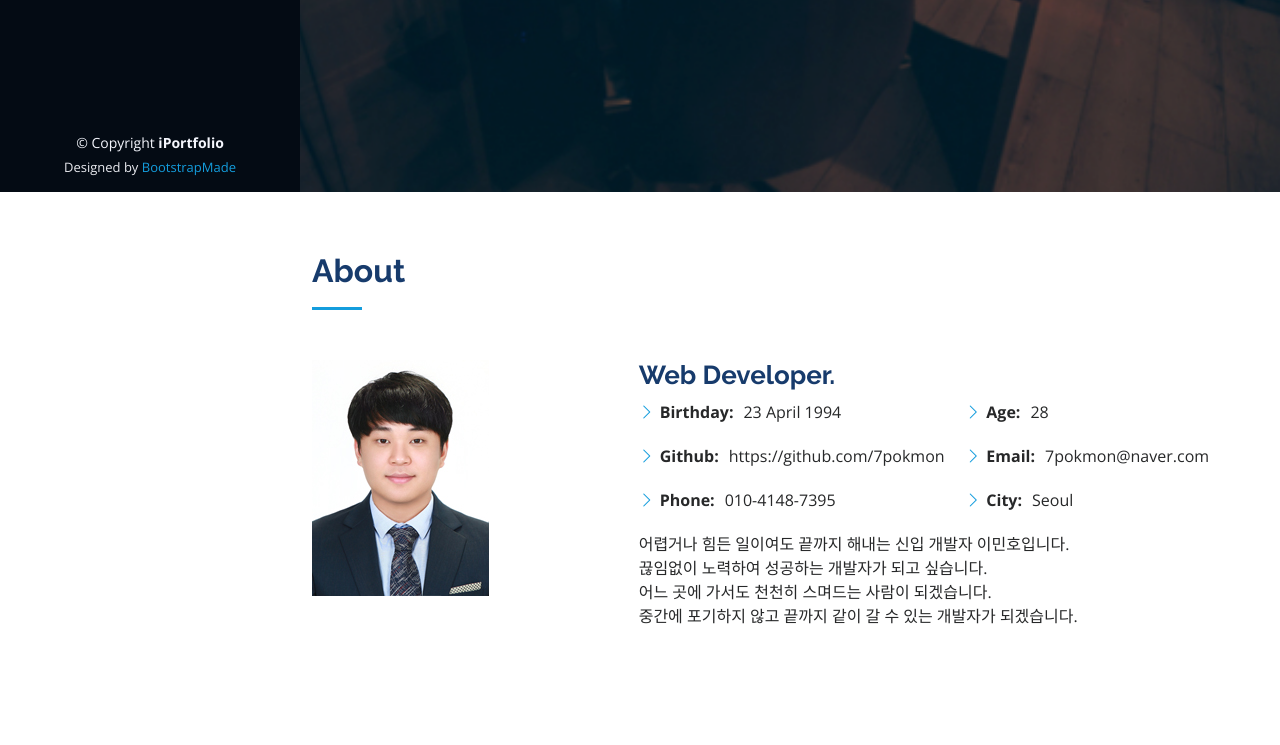
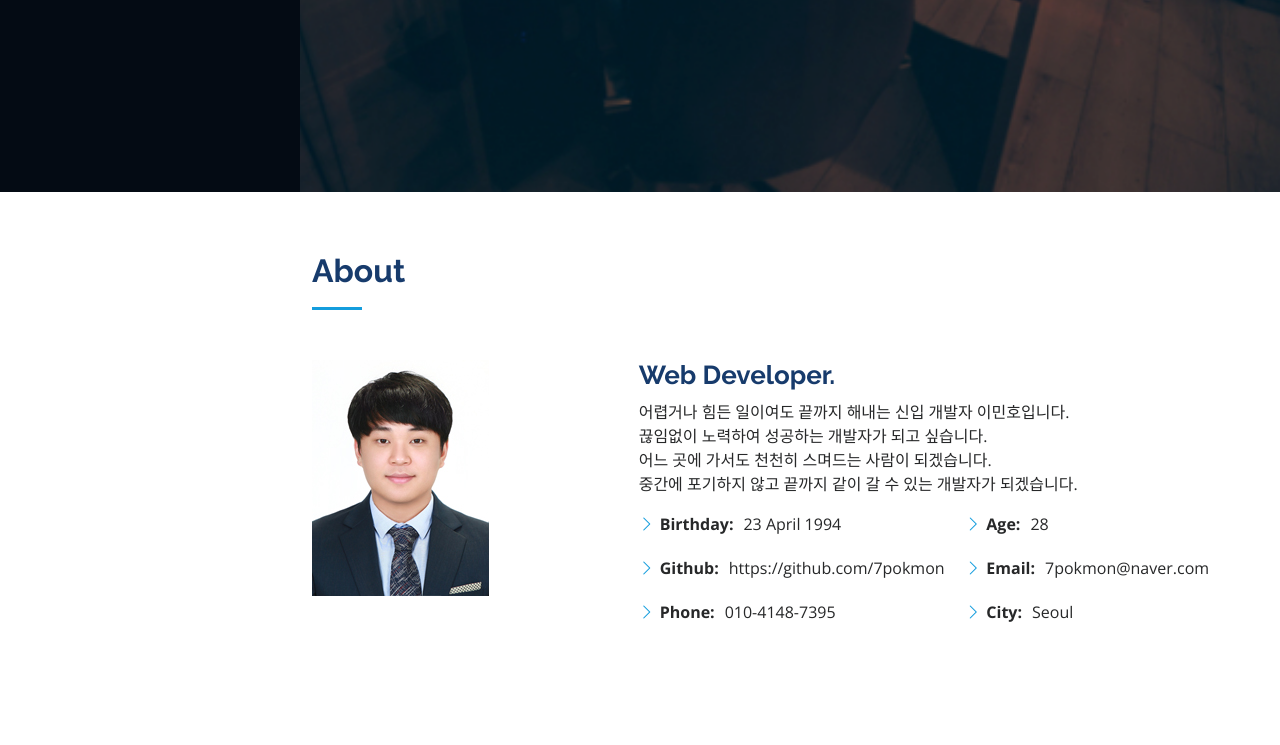
Before and after one commit to 7pokmon/7pokmon.github.io, a plain HTML site: page index.html in a window 1280 px wide. Shown: the part 608-1353 px from the top of the page. Drawn offline with nearby package versions, Linux system fonts and the light colour scheme.

Commit message:
자기소개위치수정, 오타수정

```diff
--- a/index.html
+++ b/index.html
@@ -85,13 +85,18 @@
         <div class="section-title">
           <h2>About</h2>
         </div>
-
         <div class="row">
           <div class="col-lg-4" data-aos="fade-right">
             <img src="assets/img/profile-img.jpg" class="img-fluid" alt="">
           </div>
           <div class="col-lg-8 pt-4 pt-lg-0 content" data-aos="fade-left">
             <h3>Web Developer.</h3>
+            <p>
+             어렵거나 힘든 일이여도 끝까지 해내는 신입 개발자 이민호입니다.<br>
+			끊임없이 노력하여 성공하는 개발자가 되고 싶습니다.<br>
+			어느 곳에 가서도 천천히 스며드는 사람이 되겠습니다.<br>
+			중간에 포기하지 않고 끝까지 같이 갈 수 있는 개발자가 되겠습니다.
+        </p>
             <div class="row">
               <div class="col-lg-6">
                 <ul>
@@ -108,12 +113,6 @@
                 </ul>
               </div>
             </div>
-            <p>
-             어렵거나 힘든 일이여도 끝까지 해내는 신입 개발자 이민호입니다.<br>
-			끊임없이 노력하여 성공하는 개발자가 되고 싶습니다.<br>
-			어느 곳에 가서도 천천히 스며드는 사람이 되겠습니다.<br>
-			중간에 포기하지 않고 끝까지 같이 갈 수 있는 개발자가 되겠습니다.
-            </p>
           </div>
         </div>
 
@@ -252,7 +251,7 @@
               </p>
                <h4>개인 프로젝트 - 쇼핑몰 관리자</h4>
                <hr>
-                 <p>프로젝트 기간 : 2020.04</p>
+                 <p>프로젝트 기간 : 2021.04</p>
                <hr>
                  <p>프로젝트 방식 : Model 1</p>
                  <p>프로젝트 도구 : Eclipse, Mariadb, Github</p>
@@ -418,18 +417,7 @@
 
   <!-- ======= Footer ======= -->
   <footer id="footer">
-    <div class="container">
-      <div class="copyright">
-        &copy; Copyright <strong><span>iPortfolio</span></strong>
-      </div>
-      <div class="credits">
-        <!-- All the links in the footer should remain intact. -->
-        <!-- You can delete the links only if you purchased the pro version. -->
-        <!-- Licensing information: https://bootstrapmade.com/license/ -->
-        <!-- Purchase the pro version with working PHP/AJAX contact form: https://bootstrapmade.com/iportfolio-bootstrap-portfolio-websites-template/ -->
-        Designed by <a href="https://bootstrapmade.com/">BootstrapMade</a>
-      </div>
-    </div>
+
   </footer><!-- End  Footer -->
 
   <a href="#" class="back-to-top d-flex align-items-center justify-content-center"><i class="bi bi-arrow-up-short"></i></a>
```
